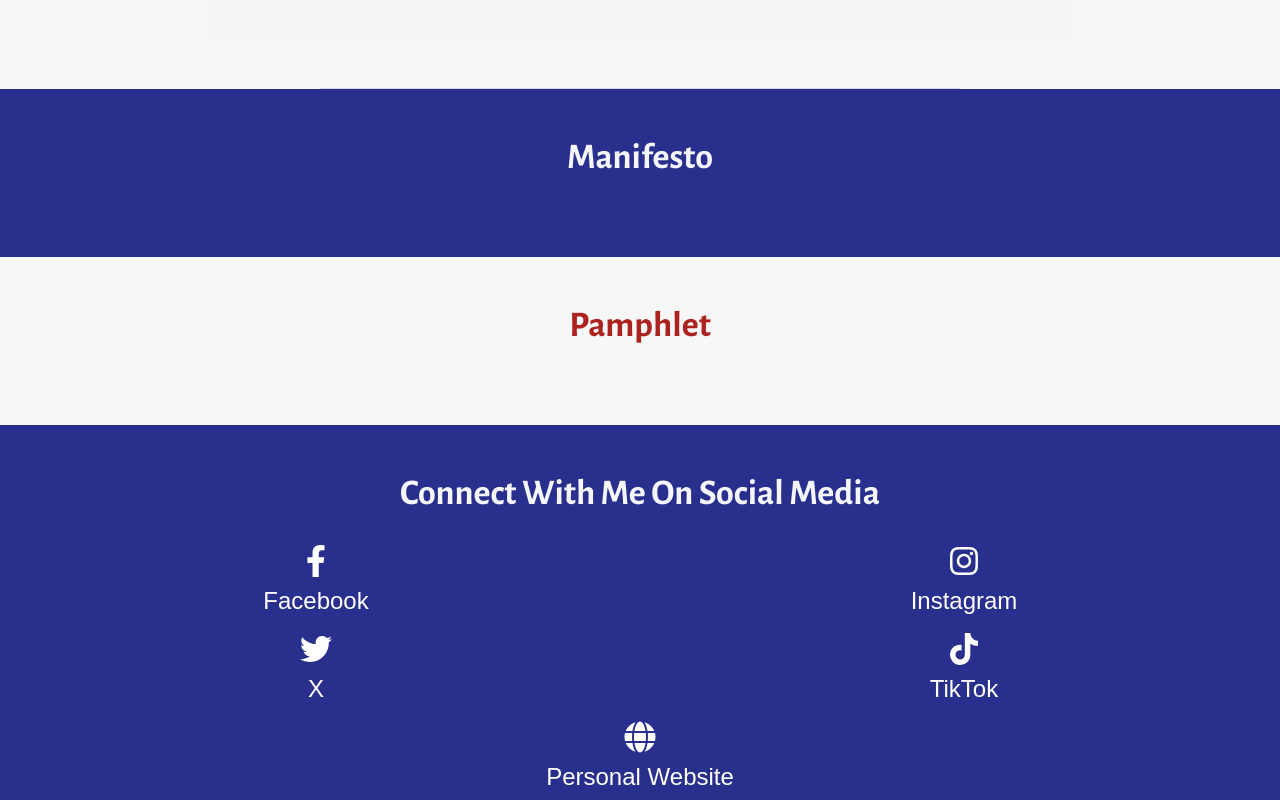
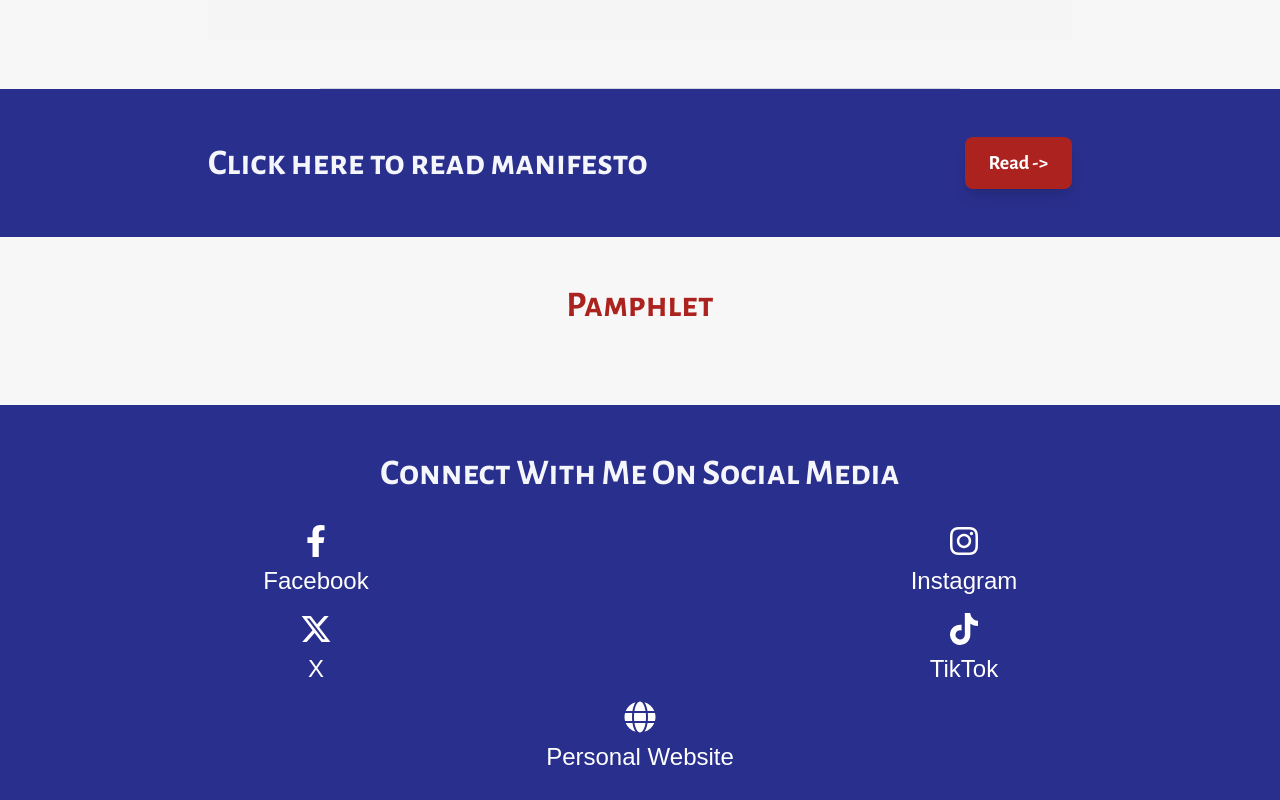
Before and after one commit to shakyasimha/vote-for-rukshana, a Next.js app: page / in a window 1280 px wide. Shown: the part 3020-3820 px from the top of the page. Built offline with nearby package versions, Linux system fonts and the light colour scheme.

Commit message:
added manifesto link

```diff
--- a/src/app/page.tsx
+++ b/src/app/page.tsx
@@ -1,6 +1,7 @@
 "use client";
 
 import {
+  alegreyaSC,
   alegreyaSans,
   nithyaRanjana,
   notoSansDevanagari,
@@ -9,7 +10,8 @@ import {
 } from "@/ui/fonts";
 
 import Link from "next/link";
-import { FaFacebookF, FaInstagram, FaTwitter, FaTiktok, FaGlobe } from "react-icons/fa";
+import { FaFacebookF, FaInstagram, FaTiktok, FaGlobe } from "react-icons/fa";
+import { FaXTwitter } from "react-icons/fa6";
 
 // import enContent from "@/content/en.mdx";
 // import neContent from "@/content/ne.mdx";
@@ -27,8 +29,8 @@ import StaticContent from "@/components/StaticContent";
 
 const font = {
   en: {
-    headerFont: alegreyaSans.className,
-    bodyFont: roboto.className,
+    headerFont: alegreyaSC.className,
+    bodyFont: alegreyaSans.className,
   },
   ne: {
     headerFont: notoSerifDevanagari.className,
@@ -65,20 +67,28 @@ export default function Home() {
 
       {/* Manifesto */}
       <section id="manifesto" className="w-full bg-[#292f8c] text-[#f5f5fc] py-12">
-        <div className="max-w-4xl mx-auto px-4">
+        <div className="max-w-4xl mx-auto px-4 flex flex-col md:flex-row items-center justify-between gap-6">
           <h2
-            className={`${font[lang].headerFont} ${
-              lang === "new" ? "" : "font-bold"
-            } mb-8 text-4xl text-center`}
+            className={`${font[lang].headerFont} ${lang === "new" ? "" : "font-bold"} mb-4 md:mb-0 text-4xl text-center md:text-left`}
           >
             {lang === "en"
-              ? "Manifesto"
+              ? "Click here to read manifesto"
               : lang === "ne"
-              ? "घोषणा पत्र"
-              : "बचंपौ"
-            }
+              ? "प्रतिबद्धता पत्र पढ्न क्लिक गर्नुहोस्"
+              : "𑐖𑐶𑐐𑐹 𑐧𑐔𑑄𑐥𑑁 𑐣𑐾𑐥𑐵𑐮𑐨𑐵𑐳𑐵𑑄 𑐧𑑂𑐰𑐣𑐾𑐟 𑐠𑐣 𑐟𑐶𑐫𑐵𑐡𑐶𑐳𑑃 𑑋"}
           </h2>
-          {/* Add section content here */}
+
+          <Link
+            href="/प्रतिबद्धतापत्र.pdf"
+            target="_blank"
+            className={`${font[lang].bodyFont} bg-[#ac221f] text-white font-bold px-6 py-3 rounded-lg shadow-lg hover:shadow-xl transition-shadow text-lg md:text-xl text-center`}
+          >
+            {lang === "en"
+              ? "Read ->"
+              : lang === "ne"
+              ? "पढ्नुहोस् ->"
+              : "𑐧𑑂𑐰𑐣𑐵𑐡𑐶𑐳𑑃 ->"}
+          </Link>
         </div>
       </section>
 
@@ -109,7 +119,7 @@ export default function Home() {
               ? "Connect With Me On Social Media"
               : lang === "ne"
               ? "मेरो सामाजिक सञ्जालका खाताहरूसँग जोडिनुहोस् "
-              : "जि नापं सामाजिक संजालय् स्वानादिसँ"
+              : "𑐖𑐶 𑐣𑐵𑐥𑑄 𑐳𑐵𑐩𑐵𑐖𑐶𑐎 𑐳𑑄𑐖𑐵𑐮𑐫𑑂 𑐳𑑂𑐰𑐵𑐣𑐵𑐡𑐶𑐳𑑃"
             }
           </h2>
 
@@ -122,7 +132,7 @@ export default function Home() {
               className="flex flex-col items-center gap-2 text-white hover:underline text-2xl"
             >
               <FaFacebookF size={32} />
-              Facebook
+              { lang == "en" ? "Facebook" : lang == "ne" ? "फेसबुक" : "𑐦𑐾𑐳𑐧𑐸𑐎"}
             </Link>
 
             {/* Instagram */}
@@ -132,7 +142,7 @@ export default function Home() {
               className="flex flex-col items-center gap-2 text-white hover:underline text-2xl"
             >
               <FaInstagram size={32} />
-              Instagram
+              { lang == "en" ? "Instagram" : lang == "ne" ? "ईन्स्टाग्राम" : "𑐃𑐣𑑂𑐳𑑂𑐚𑐵𑐐𑑂𑐬𑐵𑐩"}
             </Link>
 
             {/* X */}
@@ -141,8 +151,8 @@ export default function Home() {
               target="_blank"
               className="flex flex-col items-center gap-2 text-white hover:underline text-2xl"
             >
-              <FaTwitter size={32} />
-              X
+              <FaXTwitter size={32} />
+              { lang == "en" ? "X" : lang == "ne" ? "एक्स्" : "𑐊𑐎𑑂𑐳𑑂"}
             </Link>
 
             {/* TikTok */}
@@ -152,7 +162,7 @@ export default function Home() {
               className="flex flex-col items-center gap-2 text-white hover:underline text-2xl"
             >
               <FaTiktok size={32} />
-              TikTok
+              { lang == "en" ? "TikTok" : lang == "ne" ? "टिकटक" : "𑐚𑐶𑐎𑐚𑐎"}
             </Link>
 
             {/* Personal Website */}
@@ -162,7 +172,7 @@ export default function Home() {
               className="flex flex-col items-center gap-2 text-white hover:underline text-2xl sm:col-span-2"
             >
               <FaGlobe size={32} />
-              Personal Website
+              { lang == "en" ? "Personal Website" : lang == "ne" ? "व्यक्तिगत वेबसाइट" : "𑐠𑑅𑐐𑐸 𑐰𑐾𑐧𑐳𑐵𑐃𑐚"}
             </Link>
           </div>
       </section>
@@ -178,7 +188,7 @@ export default function Home() {
               ? "Contact"
               : lang === "ne"
               ? "सम्पर्क"
-              : "𑐳𑑂𑐰𑐵𑐥𑐹"
+              : "स्वापू"
             }
           </h2>
       </section>
```
Also changed, not shown: 1 other file (tests, documents, lock files or other folders).
